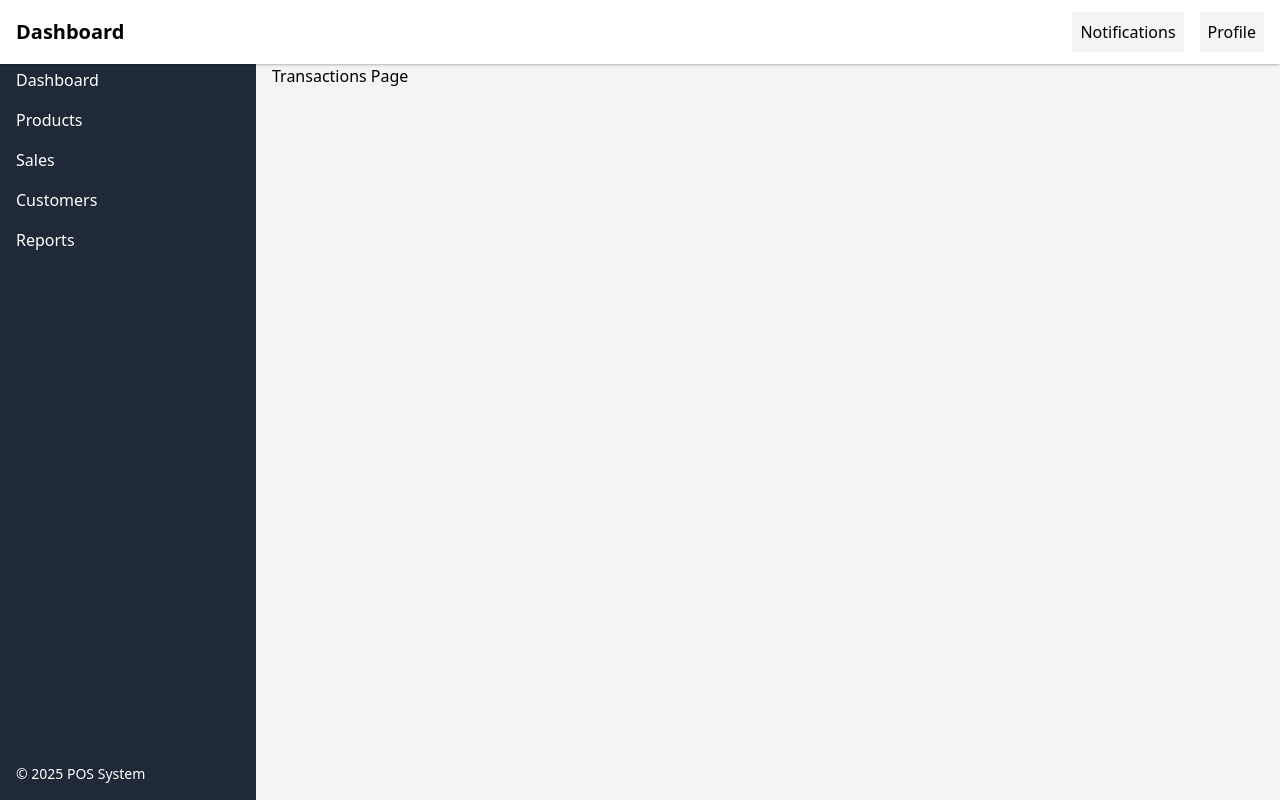
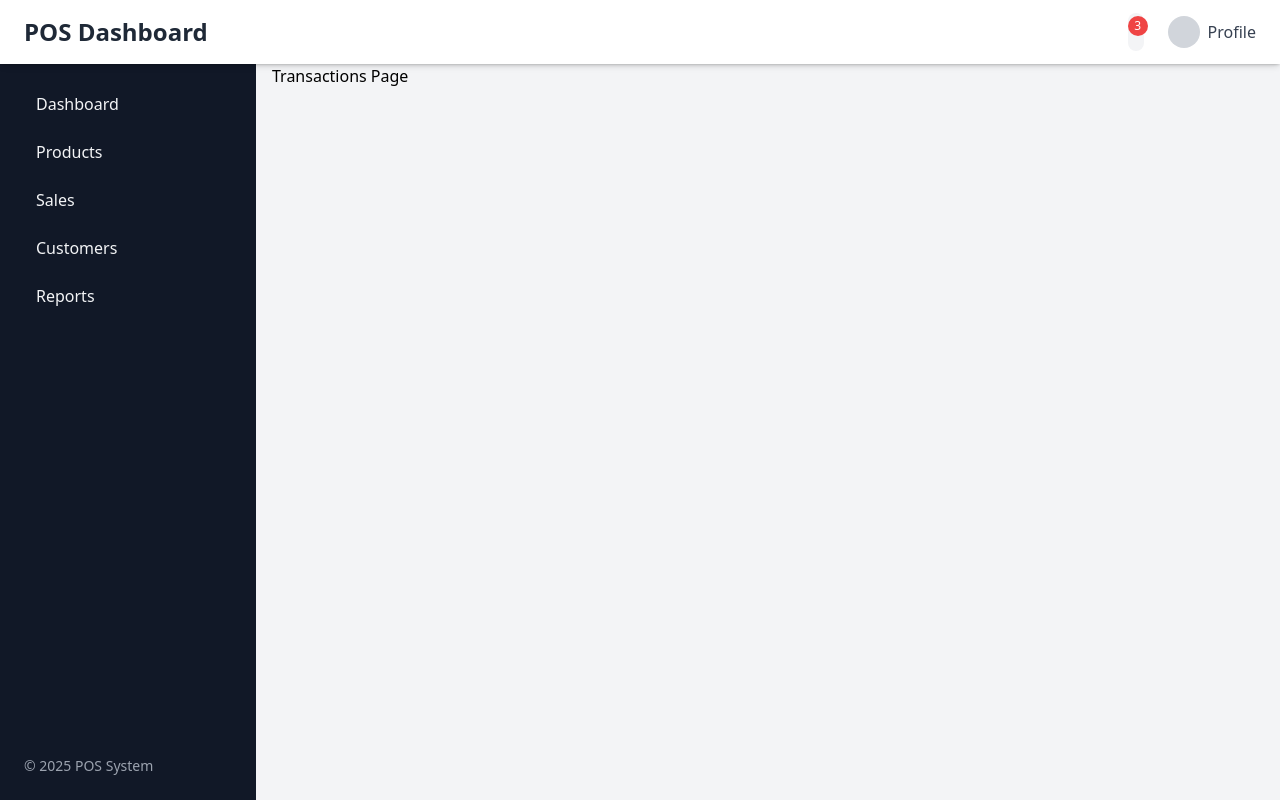
Before and after one commit to Clinton-Okumu/pos-system, a React (Vite) app in the folder frontend/: page /transactions in a window 1280 px wide. Built offline with nearby package versions, Linux system fonts and the light colour scheme.

Commit message:
add: navbar and sidebar updates

```diff
--- a/frontend/src/components/Navbar.jsx
+++ b/frontend/src/components/Navbar.jsx
@@ -1,16 +1,29 @@
-// src/components/Navbar.jsx
 import React from "react";
 
 const Navbar = () => {
   return (
-    <div className="h-16 bg-white shadow flex items-center justify-between px-4">
-      <div className="text-xl font-bold">Dashboard</div>
-      <div className="flex items-center space-x-4">
-        <button className="p-2 rounded bg-gray-100 hover:bg-gray-200">
-          Notifications
+    <div className="h-16 bg-white shadow-md flex items-center justify-between px-6">
+      {/* Branding */}
+      <div className="text-2xl font-extrabold text-gray-800">POS Dashboard</div>
+
+      {/* Actions */}
+      <div className="flex items-center space-x-6">
+        {/* Notifications */}
+        <button className="relative group">
+          <span className="p-2 rounded-full bg-gray-100 hover:bg-gray-200 transition">
+            <i className="fas fa-bell"></i>
+          </span>
+          <span className="absolute -top-1 -right-1 bg-red-500 text-white text-xs w-5 h-5 rounded-full flex items-center justify-center">
+            3
+          </span>
         </button>
-        <button className="p-2 rounded bg-gray-100 hover:bg-gray-200">
-          Profile
+
+        {/* Profile */}
+        <button className="flex items-center space-x-2 group">
+          <div className="w-8 h-8 rounded-full bg-gray-300 group-hover:ring-2 group-hover:ring-blue-500"></div>
+          <span className="hidden md:block text-gray-700 font-medium group-hover:text-blue-500">
+            Profile
+          </span>
         </button>
       </div>
     </div>
--- a/frontend/src/components/Sidebar.jsx
+++ b/frontend/src/components/Sidebar.jsx
@@ -1,22 +1,37 @@
-// src/components/Sidebar.jsx
 import React from "react";
 
 const Sidebar = () => {
   return (
-    <div className="w-64 h-screen bg-gray-800 text-white flex flex-col">
-      <div className="p-4 text-lg font-bold">POS System</div>
+    <div className="w-64 h-screen bg-gray-900 text-gray-100 flex flex-col">
+      {/* Branding */}
+      <div className="p-6 text-2xl font-extrabold text-white">POS System</div>
+
+      {/* Navigation */}
       <ul className="flex-grow">
-        <li className="px-4 py-2 hover:bg-gray-700 cursor-pointer">
-          Dashboard
+        <li className="px-6 py-3 hover:bg-gray-800 hover:text-white cursor-pointer transition flex items-center space-x-3">
+          <i className="fas fa-home"></i>
+          <span>Dashboard</span>
         </li>
-        <li className="px-4 py-2 hover:bg-gray-700 cursor-pointer">Products</li>
-        <li className="px-4 py-2 hover:bg-gray-700 cursor-pointer">Sales</li>
-        <li className="px-4 py-2 hover:bg-gray-700 cursor-pointer">
-          Customers
+        <li className="px-6 py-3 hover:bg-gray-800 hover:text-white cursor-pointer transition flex items-center space-x-3">
+          <i className="fas fa-box"></i>
+          <span>Products</span>
         </li>
-        <li className="px-4 py-2 hover:bg-gray-700 cursor-pointer">Reports</li>
+        <li className="px-6 py-3 hover:bg-gray-800 hover:text-white cursor-pointer transition flex items-center space-x-3">
+          <i className="fas fa-dollar-sign"></i>
+          <span>Sales</span>
+        </li>
+        <li className="px-6 py-3 hover:bg-gray-800 hover:text-white cursor-pointer transition flex items-center space-x-3">
+          <i className="fas fa-users"></i>
+          <span>Customers</span>
+        </li>
+        <li className="px-6 py-3 hover:bg-gray-800 hover:text-white cursor-pointer transition flex items-center space-x-3">
+          <i className="fas fa-chart-line"></i>
+          <span>Reports</span>
+        </li>
       </ul>
-      <div className="p-4 text-sm">© 2025 POS System</div>
+
+      {/* Footer */}
+      <div className="p-6 text-sm text-gray-400">© 2025 POS System</div>
     </div>
   );
 };
```
